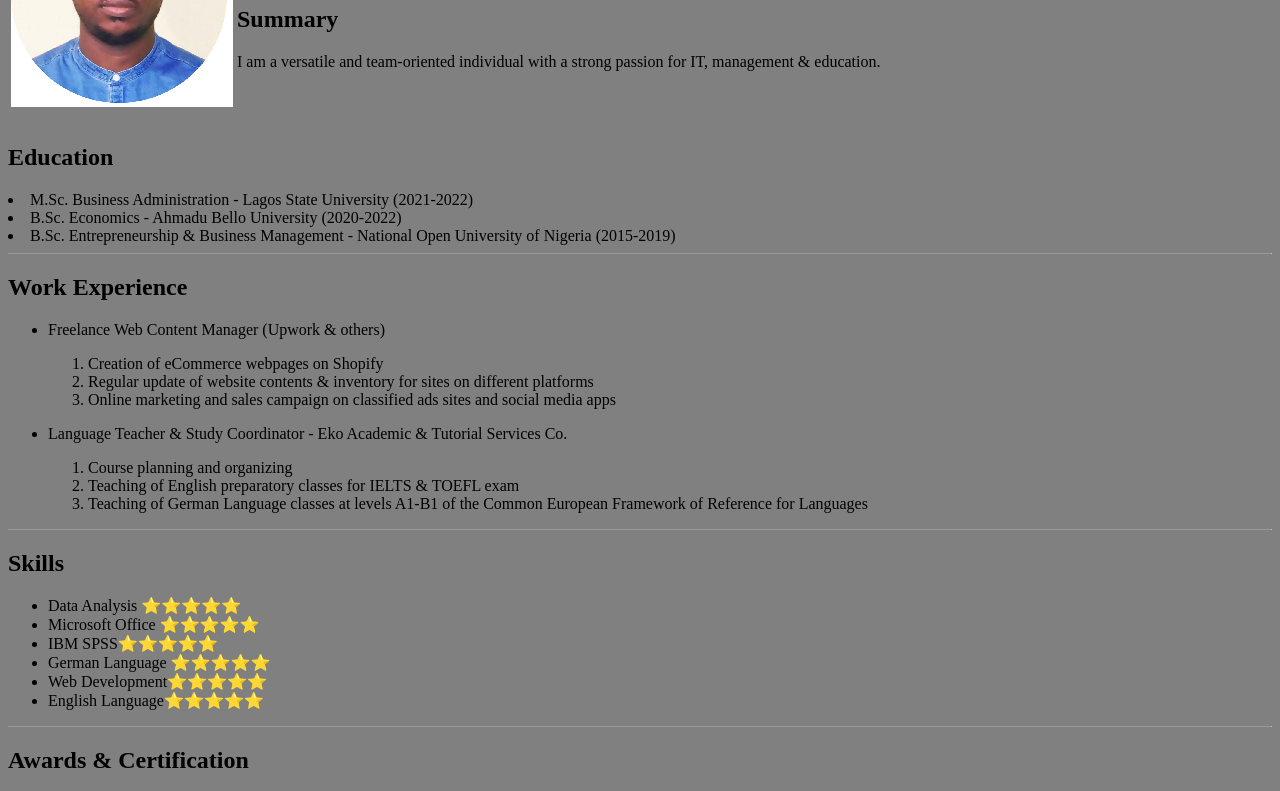
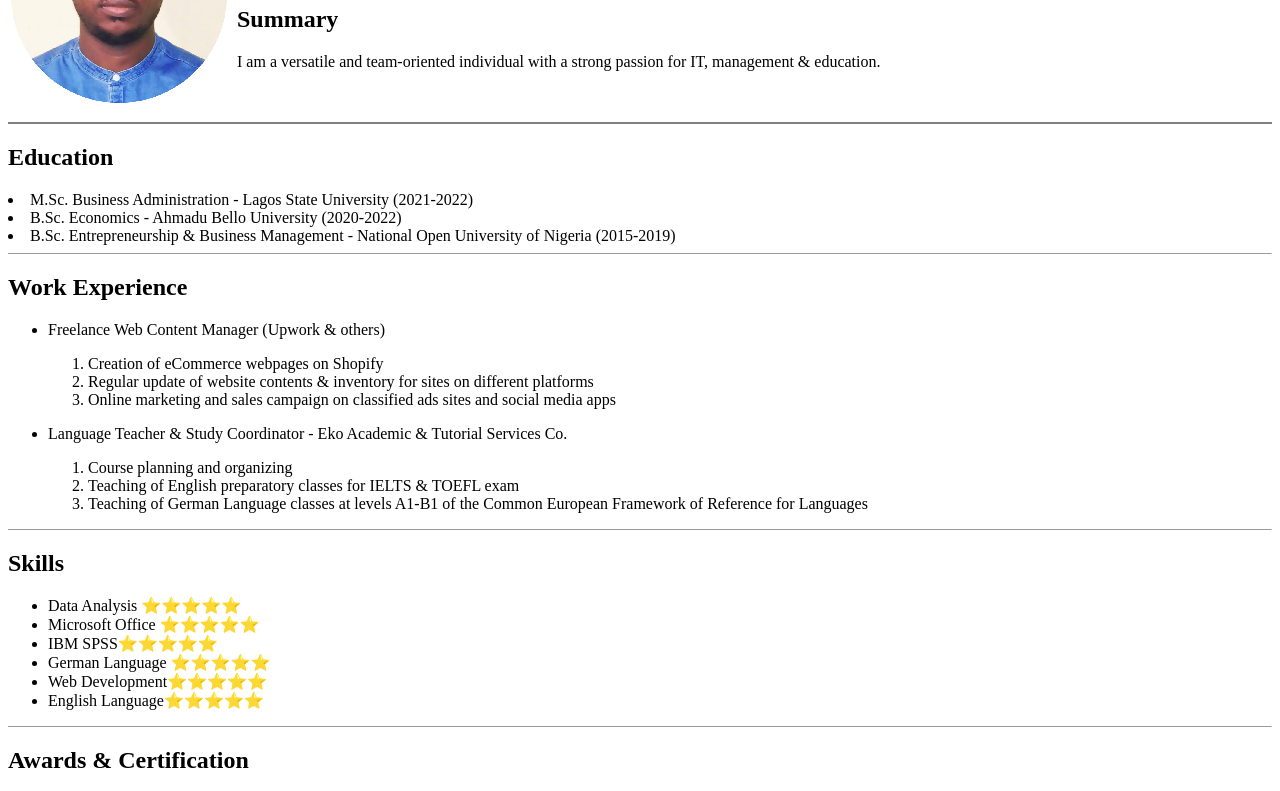
Before and after one commit to ilesanmei/Resume, a plain HTML site: page index.html in a window 1280 px wide. Shown: the part 124-915 px from the top of the page. Drawn offline with Linux system fonts and the light colour scheme.

Commit message:
Update index.html

```diff
--- a/index.html
+++ b/index.html
@@ -1,5 +1,5 @@
 <!DOCTYPE html>
-<html lang="en" style="background: gray">
+<html lang="en">
 
 <head>
     <meta charset="UTF-8">
```
